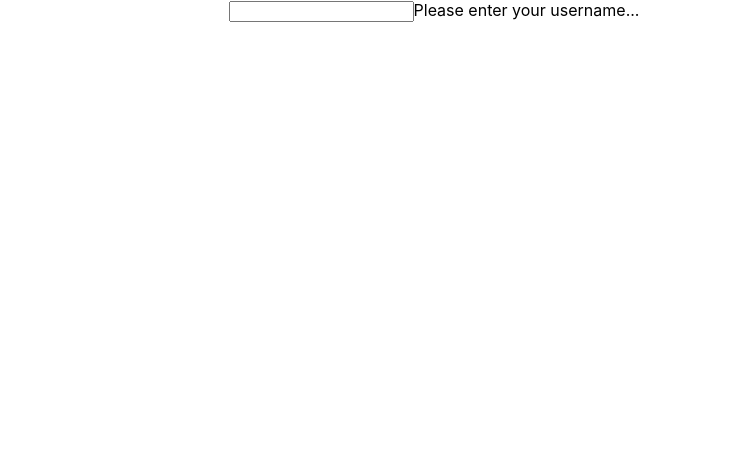
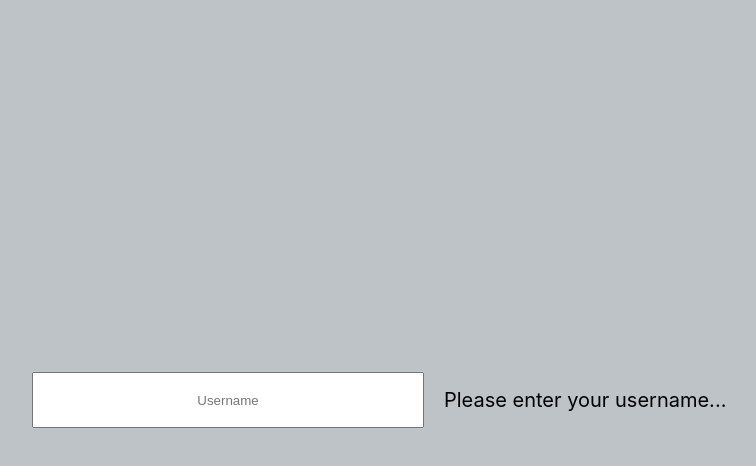
Before and after one commit to danbrud/scheduler, a React (Create React App) app: page / in a window 1280 px wide. Shown: the top 466 px of the page, without its empty margins (206-962 px from the left). Built offline with nearby package versions, Linux system fonts and the light colour scheme; no server answers.

Commit message:
Created Users component

```diff
--- a/src/App.js
+++ b/src/App.js
@@ -42,9 +42,9 @@ class App extends Component {
           </div> */}
 
           <Route exact path="/" render={() => <Login users={users}/>} />
-          <Route exact path="/manager" render={() => <Manager />} />
+          <Route exact path="/manager" render={() => <Manager users={users}/>} />
           <Route exact path="/user/:name" render={(match) => <User  match={match} users={users}/>} />
-          <Route exact path="/users" render={() => <Users users={users} />} />
+          <Route exact path="/users" render={() => <Users users={users} getUsers={this.getUsers}/>} />
         </div>
       </Router>
     )
--- a/src/components/Login.js
+++ b/src/components/Login.js
@@ -1,6 +1,7 @@
 import React, { Component } from 'react'
 import { Redirect, Link } from 'react-router-dom'
 import Manager from './Manager'
+import '../style/Login.css'
 
 class Login extends Component {
 
@@ -12,8 +13,8 @@ class Login extends Component {
         }
     }
 
-    handleInput = e =>  {
-        this.setState({ username: e.target.value }, function() {
+    handleInput = e => {
+        this.setState({ username: e.target.value }, function () {
             this.generateRoute()
         })
     }
@@ -28,7 +29,7 @@ class Login extends Component {
         } else if (user) {
             route = `/user/${user.name}`
         } else {
-             route = ""
+            route = ""
         }
 
         this.setState({ route })
@@ -37,9 +38,9 @@ class Login extends Component {
     render() {
 
         return (
-            <div>
-                <input type="text" value={this.state.username} onChange={this.handleInput} />
-                {this.state.route.length ? <Link id="login" to={this.state.route}>Login</Link> : <span>Please enter your username...</span>}
+            <div id="login-container">
+                <input class="login" placeholder="Username" type="text" value={this.state.username} onChange={this.handleInput} />
+                {this.state.route.length ? <span class="login" id="login-button"><Link to={this.state.route}>LOGIN</Link></span> : <span id="login-text">Please enter your username...</span>}
             </div>
         )
     }
--- a/src/components/Manager.js
+++ b/src/components/Manager.js
@@ -65,7 +65,7 @@ class Manager extends Component {
                     <Link to="/users"><button id="manage-users">Manage Users</button></Link>
                     <p><span>Choose Month {this.displayMonthsDropdown()}</span>  <span>Choose Year {this.displayYearsDropdown()}</span></p>
                     <button id="generate-schedule" onClick={this.displaySchedule}>Generate Schedule</button>
-                    {this.state.displaySchedule ? <Calender reqMonth={this.state.monthToDisplay} reqYear={this.state.yearToDisplay}/> : null}
+                    {this.state.displaySchedule ? <Calender reqMonth={this.state.monthToDisplay} reqYear={this.state.yearToDisplay} users={this.props.users}/> : null}
                 </div>
             </div>
         )
--- a/src/components/Users.js
+++ b/src/components/Users.js
@@ -1,18 +1,68 @@
 import React, { Component } from 'react'
+import axios from 'axios'
 
 class Users extends Component {
 
+    constructor() {
+        super()
+        this.state = {
+            users: [],
+            addingUser: false,
+            name: "",
+            email: ""
+        }
+    }
 
+    updateUsers = async () => {
+        let users = await this.props.getUsers()
+        this.setState({users})
+    }
+
+    componentDidMount = async () => {
+        this.updateUsers()
+    }
+
+    toggleAddingUser = () => {
+        this.state.addingUser ? this.setState({ addingUser: false }) : this.setState({ addingUser: true })
+    }
+
+    handleInput = e => this.setState({[e.target.name]: e.target.value})
+
+    sendUserToDB = async () => {
+        let newUser = {name: this.state.name, contact: this.state.email}
+        let test = await axios.post('/user', newUser)
+        console.log(test)
+        this.updateUsers()
+        this.toggleAddingUser()
+        this.clearInputs()
+    }
+
+    clearInputs= () => this.setState({name: "", email: ""})
+
+    addUserInputs = () => {
+        return (
+            <div>
+                <input type="text" name="name" placeholder="Enter user name" onChange={this.handleInput} value={this.state.name}/>
+                <input type="text" name="email" placeholder="Enter user email" onChange={this.handleInput} value={this.state.email}/>
+                <button onClick={this.sendUserToDB}>Confirm Add</button>
+            </div>
+        )
+    }
 
     render() {
-        const users = this.props.users
+
+        const users = this.state.users
 
         return(
             <div>
+                MY USERS:
                 {users.map(u => <div>
                     <span>{u.name} - {u.contact}</span>
                     <button>Manage Data</button>
                 </div>)}
+
+                <button onClick={this.toggleAddingUser}>ADD USER</button>
+                {this.state.addingUser ? this.addUserInputs() : null}
             </div>
         )
     }
--- /dev/null
+++ b/src/style/Login.css
@@ -0,0 +1,42 @@
+#login-container {
+    height: 100vh;
+    background-color: #bdc3c7;
+    display: grid;
+    align-content: center;
+    grid-template-columns: 1fr 1fr;
+}
+
+#login-container > input {
+    width: 60%;
+    justify-self: end;
+    margin-right: 10px;
+    text-align: center;
+}
+
+#login-container > #login-text {
+    justify-self: start;
+    margin-left: 10px;
+    font-size: 20px;
+    align-self: center;
+}
+
+#login-container > #login-button {
+    text-decoration: none;
+    color: white;
+    justify-self: start;
+    align-self: center;
+    background-color: #27ae60;
+    width: 100px;
+    border-radius: 10px;
+}
+#login-container > #login-button > a {
+    display: grid;
+    align-self: center;
+    text-decoration: none;
+    color: white;
+}
+
+.login {
+    display: grid;
+    height: 50px;
+}
```
Also changed, not shown: 1 other file (tests, documents, lock files or other folders).
